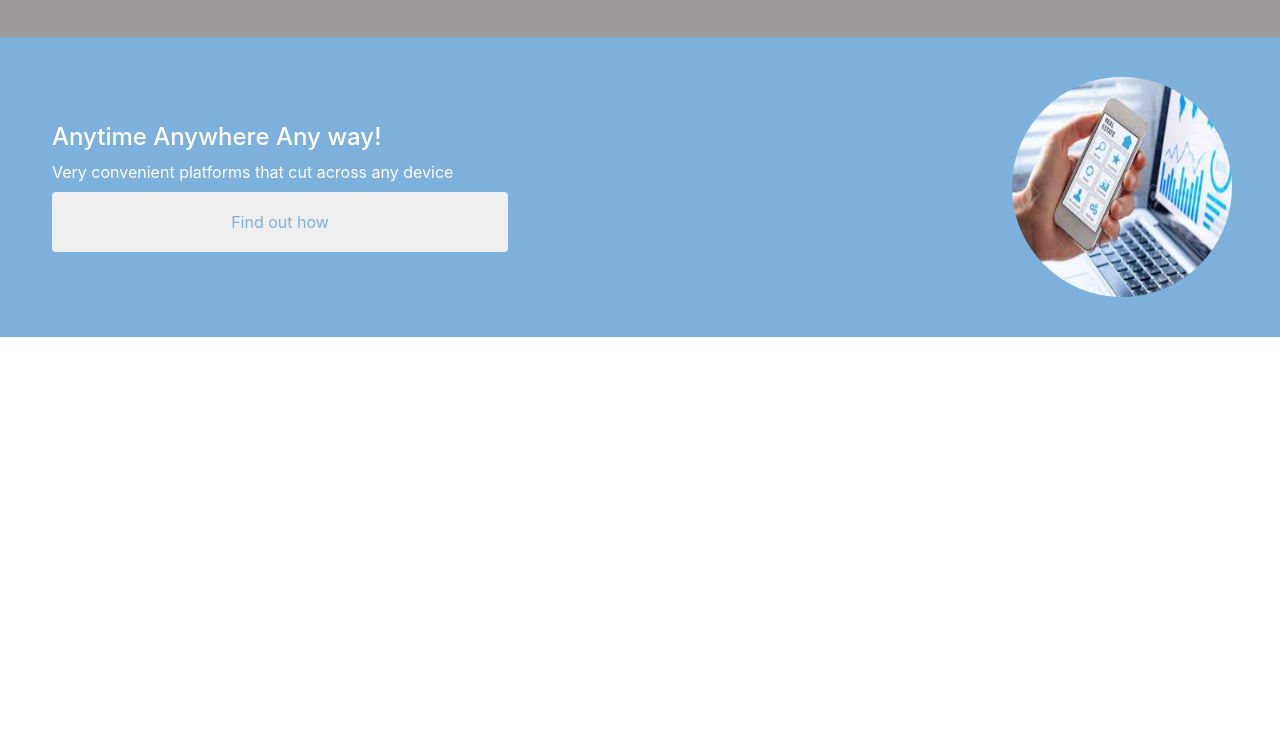
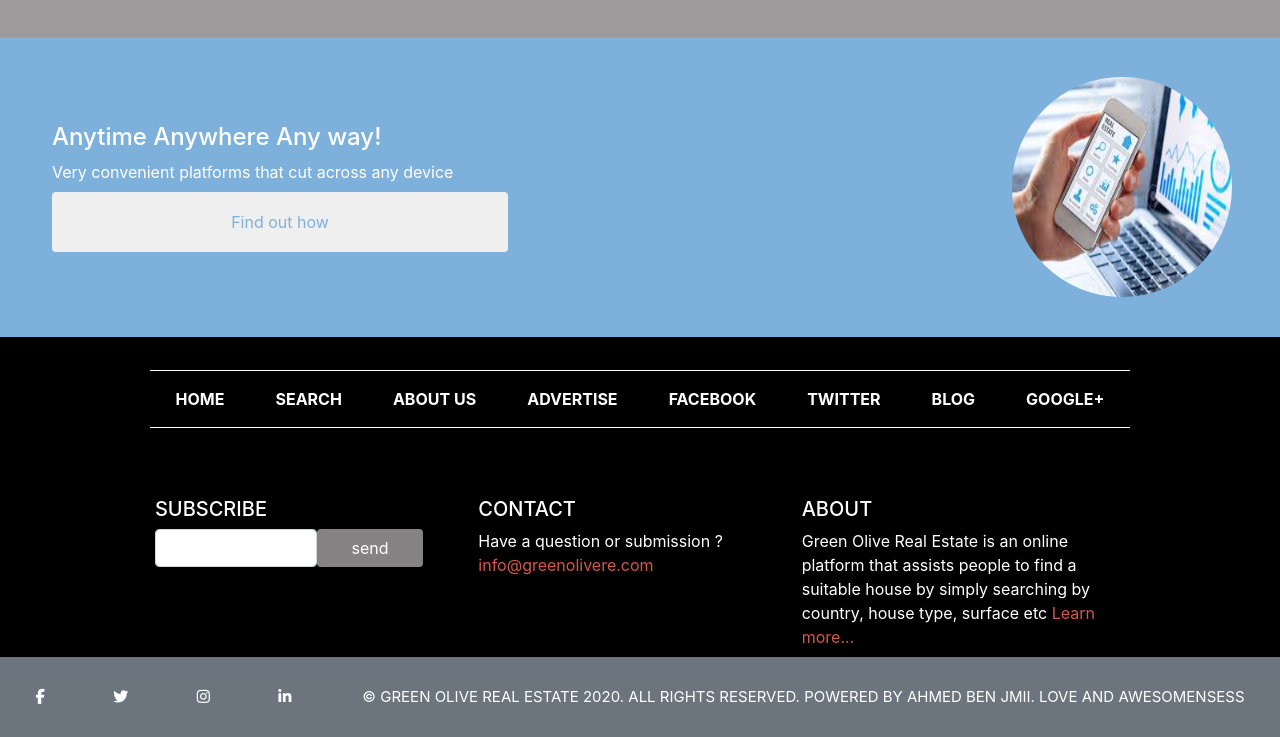
Before and after one commit to Ahmed-Benj/Capstone-HTML-CSS-Library-Of-Houses, a plain HTML site: page index.html in a window 1280 px wide. Shown: the part 1733-2470 px from the top of the page. Before the commit the page ends 2070 px from the top, so only its background shows below. Drawn offline with Linux system fonts and the light colour scheme.

Commit message:
add footer section

```diff
--- a/assets/css/style.css
+++ b/assets/css/style.css
@@ -1,33 +1,61 @@
 .bg-rougebordeaux {
   background-color: #d4574a;
+}
+
+.bg-lightgray {
+  background-color: #929090e7;
+}
+
+.bg-lightblue {
+  background-color: #7db1db;
+}
+
+.bg-dark0 {
+  background-color: #000;
 }
 
 .color-rougebordeaux {
   color: #d4574a;
 }
 
-.bg-lightgray {
-  background-color: #929090e7;
-}
-
 .color-lightgray {
   color: #929090e7;
-}
-
-.bg-lightblue {
-  background-color: #7db1db;
 }
 
 .color-lightblue {
   color: #7db1db;
 }
 
+.color-dark {
+  color: #000;
+}
+
 .h-20 {
   height: 20%;
 }
 
-.color-dark {
-  color: #000;
+.h-30 {
+  height: 30%;
+}
+
+.border-radius-69 {
+  border-radius: 69%;
+}
+
+.height-300 {
+  height: 300px;
+}
+
+.height-1000 {
+  height: 1000px;
+}
+
+.w-33 {
+  width: 33%;
+}
+
+.w-20 {
+  width: 20%;
 }
 
 .navbar-logo img {
@@ -83,20 +111,22 @@
   height: 220px;
 }
 
-.border-radius-69 {
-  border-radius: 69%;
+footer {
+  height: 400px;
 }
 
-.height-300 {
-  height: 300px;
+.top-footer,
+.mid-footer {
+  padding: 40px 150px 20px 150px;
 }
 
-.height-1000 {
-  height: 1000px;
+.top-footer ul {
+  border-top: 1px solid;
+  border-bottom: 1px solid;
 }
 
-.w-33 {
-  width: 33%;
+.bot-footer {
+  font-size: 15px;
 }
 
 @media screen and (max-width: 768px) {
--- a/index.html
+++ b/index.html
@@ -141,7 +141,47 @@
           </div>
         </div>
       </section>
-      <footer>
+      <footer class="text-white">
+        <div class="top-footer bg-dark0 d-flex h-30 justify-content-center align-items-center">
+          <ul class="d-flex flex-wrap list-unstyled justify-content-around w-100">
+            <li class="font-weight-bold my-3"><a class="text-white" href="index.html">HOME</a></li>
+            <li class="font-weight-bold my-3"><a class="text-white" href="#">SEARCH</a></li>
+            <li class="font-weight-bold my-3"><a class="text-white" href="#">ABOUT US</a></li>
+            <li class="font-weight-bold my-3"><a class="text-white" href="#">ADVERTISE</a></li>
+            <li class="font-weight-bold my-3"><a class="text-white" href="#">FACEBOOK</a></li>
+            <li class="font-weight-bold my-3"><a class="text-white" href="#">TWITTER</a></li>
+            <li class="font-weight-bold my-3"><a class="text-white" href="#">BLOG</a></li>
+            <li class="font-weight-bold my-3"><a class="text-white" href="#">GOOGLE+</a></li>
+          </ul>
+        </div>
+        <div class="mid-footer bg-dark0 d-flex h-50 justify-content-center align-items-center">
+          <div class="w-33 align-self-start">
+            <div><h5>SUBSCRIBE</h5></div>
+            <div class="d-flex">
+              <input type="text" class="form-control w-50">
+              <button type="search" class="form-control bg-lightgray text-white border-0 w-33">send</button>
+            </div>
+          </div>
+          <div class="w-33 align-self-start">
+            <div><h5>CONTACT</h5></div>
+            <div><p>Have a question or submission ?<br><a href="#" class="color-rougebordeaux">info@greenolivere.com</a></p></div>
+          </div>
+          <div class="w-33 align-self-start">
+            <div><h5>ABOUT</h5></div>
+            <div><p>Green Olive Real Estate is an online platform that assists people to find a suitable house by simply searching by country,
+              house type, surface etc
+              <a href="#" class="color-rougebordeaux">Learn more...</a></p></div>
+          </div>
+        </div>
+        <div class="bot-footer bg-secondary d-flex justify-content-around align-items-center h-20">
+          <div class="w-20 d-flex justify-content-between">
+            <a href="#" class="text-white"><i class="fab fa-facebook-f"></i></a>
+            <a href="#" class="text-white"><i class="fab fa-twitter"></i></a>
+            <a href="#" class="text-white"><i class="fab fa-instagram"></i></a>
+            <a href="#" class="text-white"><i class="fab fa-linkedin-in"></i></a>
+          </div>
+          <div><p class="text-uppercase m-0">© Green Olive Real Estate 2020. All rights reserved. Powered by Ahmed Ben Jmii. Love and awesomensess</p></div>
+        </div>
 
       </footer>
     </main>
```
